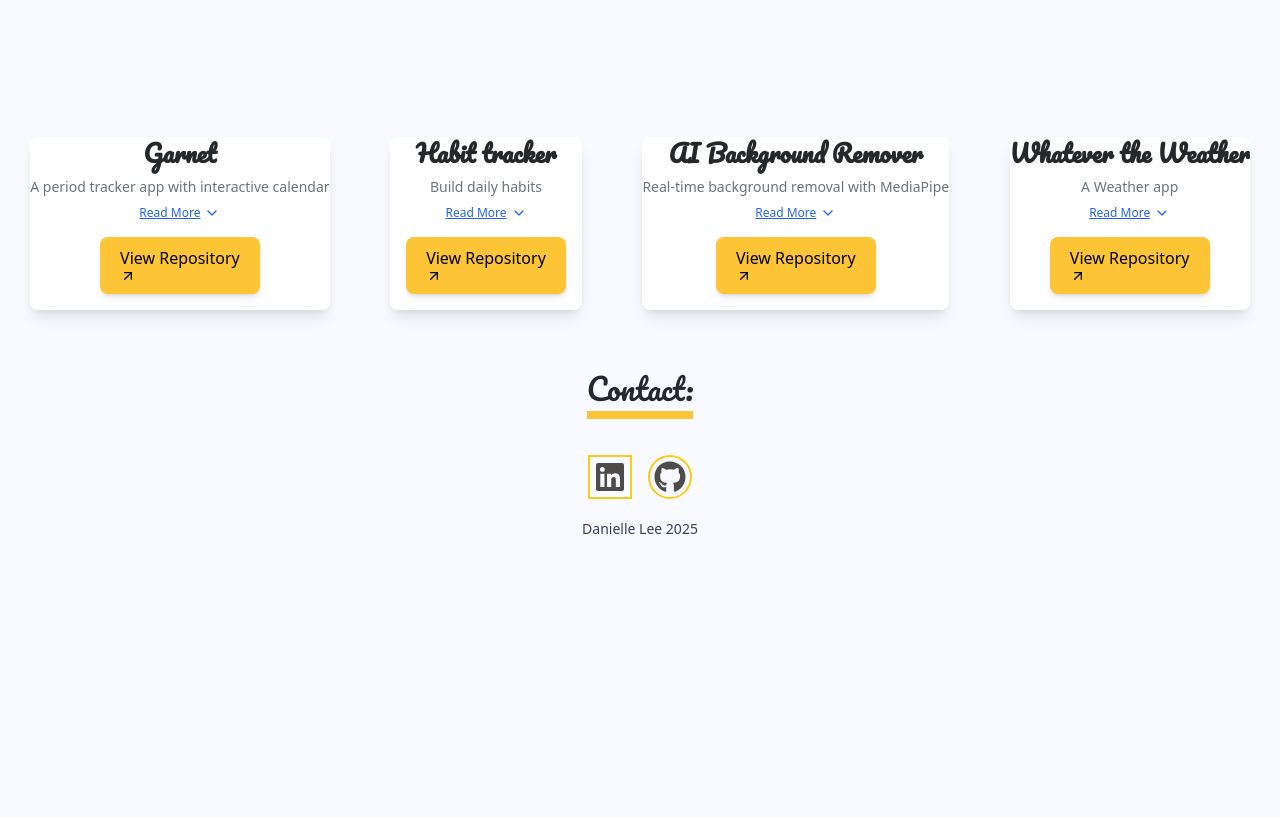
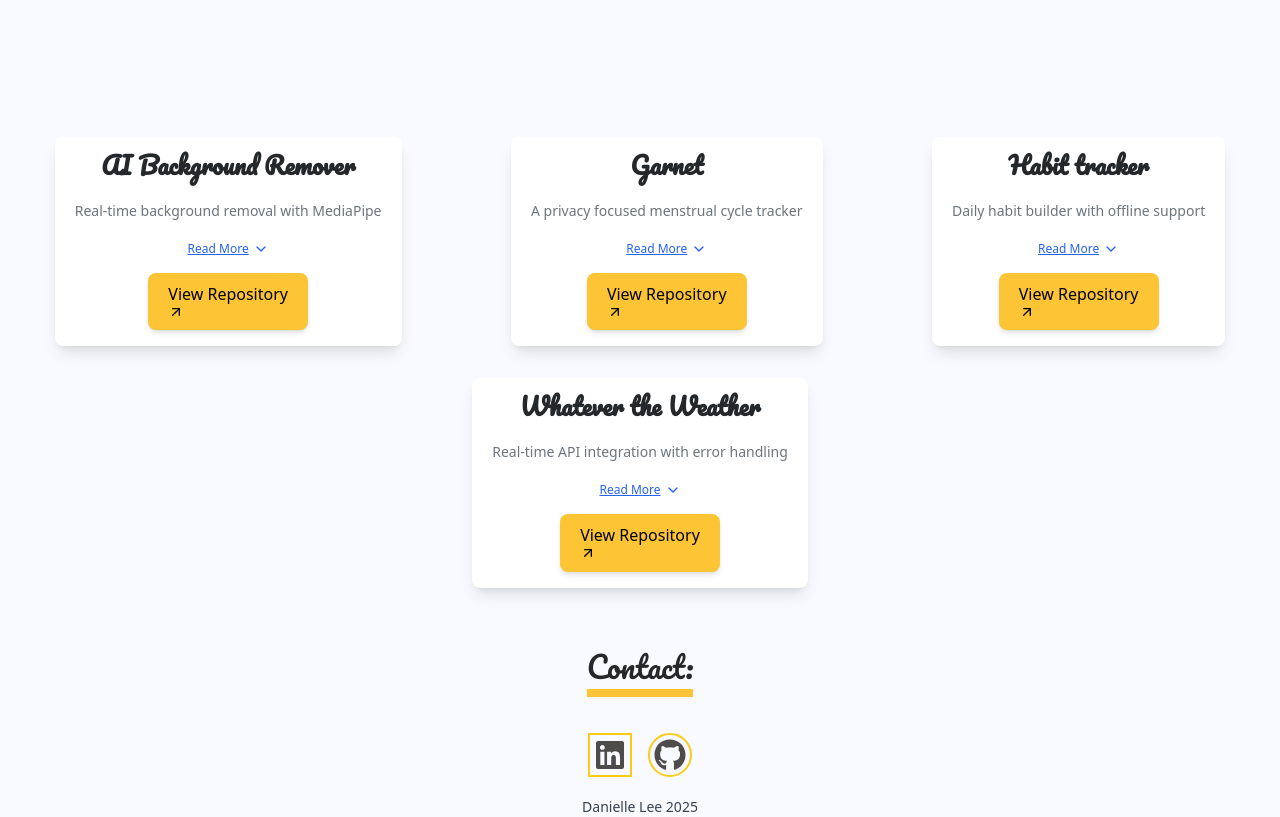
Before and after one commit to Danielle73/Danielle-React-Portfolio, a React (Vite) app in the folder my-portfolio/: page / in a window 1280 px wide. Shown: the part 1400-2217 px from the top of the page. Before the commit the page ends 1939 px from the top, so only its background shows below. Built offline with nearby package versions, Linux system fonts and the light colour scheme.

Commit message:
chore: refresh and update projects and project descriptions showcased

```diff
--- a/my-portfolio/src/components/ProjectCard.jsx
+++ b/my-portfolio/src/components/ProjectCard.jsx
@@ -27,12 +27,12 @@ const ProjectCard = ({
 
 {/* project title */}
 
-<h3 className="text-2xl font-bold font-[Pacifico] text-[var(--primary-text)] text-center">
+<h3 className="text-2xl font-bold font-[Pacifico] text-[var(--primary-text)] text-center m-3">
   {title}
 </h3>
 
 {/* Project Description */}
-<p className="text-[var(--secondary-text)] text-sm text-center mt-2">
+<p className="text-[var(--secondary-text)] text-sm text-center m-5">
 {description}
 </p>
 
--- a/my-portfolio/src/components/ProjectsGrid.jsx
+++ b/my-portfolio/src/components/ProjectsGrid.jsx
@@ -11,44 +11,18 @@ function ProjectsGrid(){
     </h2>
     <div className="flex flex-wrap mt-28">
 
-  <ProjectCard
-  title="Garnet"
-  description="A period tracker app with interactive calendar"
-  details={`
-    🧰 Stack: React, TypeScript, Vite, shadcn/ui, Tailwind CSS, React Router.\n
-    📖 Summary: Garnet is a period tracking app that lets users log their menstrual cycle and view their history through an interactive calendar.\n
-    🎯 Highlights: To build a real-world product while improving my skills in React, TypeScript, UI architecture, state management, and routing.\n
-    🧑‍💻 My Role: Designed the UI, set up the React/TypeScript architecture, implemented calendar logging, built a multi-screen flow (Home → Tracker → History), and structured reusable components.\n
-    🚧 Challenge: Handling multi-step period logging (start → end), syncing data across screens, managing date ranges for calendar highlighting, and organizing state to avoid prop-drilling.\n
-    ✅ Result: A functioning MVP with a home screen, calendar tracker, date-range highlighting, and a dedicated history screen — ready for future features like insights, predictions, and a backend.
-  `}
-  repoUrl="https://github.com/Danielle73/Garnet"
-/>
-
- <ProjectCard
-      title="Habit tracker"
-      description="Build daily habits"
-      details={`
-        🧰 Stack: React, Typescript, Vite, Tailwind, JavaScript, HTML, CSS.\n
-        📖 Summary: A Habit tracker for users to build and categorise habits to complete daily.\n
-        🎯 Purpose: To explore React and PWA development.\n
-        🧑‍💻 My Role: Developed app idea and UI/UX.\n
-        🚧 Challenge: Ongoing updates and features for users.\n
-        ✅ Result: Produced a PWA that can be accessed offline and is Mobile friendly.`}
-
-      //imageUrl="src/assets/SimonGame.png"
-      repoUrl="https://github.com/Danielle73/habit-tracker"
-    />
 
   <ProjectCard
   title="AI Background Remover"
   description="Real-time background removal with MediaPipe"
   details={`
-      🧰 Stack: Next.js • React • MediaPipe • TensorFlow.js • Canvas API. \n
-      📖 Summary:
-      Browser-based image processing tool leveraging Google's MediaPipe for real-time background removal. Demonstrates integration of pre-trained ML models for client-side computer vision tasks. \n
+      Stack: Next.js • React • MediaPipe • TensorFlow.js • Canvas API. \n
+      Summary:
+      Browser-based image processing tool leveraging Google's MediaPipe for real-time background removal.
+      Demonstrates integration of pre-trained ML models for client-side computer vision tasks. \n
       Built following MediaPipe documentation to understand ML model integration in production web apps. \n
-      🎯 Highlights:
+
+      Highlights:
       • Integrated Google's MediaPipe Selfie Segmentation model for accurate person detection. \n
       • Implemented Canvas API for pixel-level image processing and composition. \n
       • Optimized client-side performance for real-time processing without backend dependencies. \n
@@ -56,17 +30,40 @@ function ProjectsGrid(){
       repoUrl="https://github.com/Danielle73/mediapipe-background-remover"
 />
 
+  <ProjectCard
+  title="Garnet"
+  description="A privacy focused menstrual cycle tracker"
+  details={`
+    Stack: React • TypeScript • Tailwind CSS • shadcn/ui
+    Summary: Garnet is a client-side period tracking app that keeps the user data local on the user's device.
+    No servers, accounts or tracking, Garnet provides private cycle logging and history visualisaton through an interactive calendar.
+  `}
+  repoUrl="https://github.com/Danielle73/Garnet"
+/>
+
+
+ <ProjectCard
+      title="Habit tracker"
+      description="Daily habit builder with offline support"
+      details={`
+        Stack: React • Typescript • Vite • Tailwind • HTML • CSS.\n
+        Summary: A Progressive Web App for building daily habbits with offline-first architecture.\n
+        Can be installed on any device for native app-like experience with full offline functionality.
+            `}
+
+      //imageUrl="src/assets/SimonGame.png"
+      repoUrl="https://github.com/Danielle73/habit-tracker"
+    />
+
+
    <ProjectCard
       title="Whatever the Weather"
-      description="A Weather app"
+      description="Real-time API integration with error handling"
       details={`
-        🧰 Stack: JavaScript, HTML, CSS, OpenWeatherMap API\n
-        📖 Summary: A weather dashboard that lets users search for real-time weather data by city.\n
-        🎯 Purpose: Practice working with external APIs, asynchronous JavaScript, and dynamic DOM updates.\n
-        🧑‍💻 My Role: Built the entire app from scratch, including API integration, UI layout, and error handling.\n
-        🚧 Challenge: Handling API errors gracefully (e.g., invalid city names) and displaying fallback states.\n
-        ✅ Result: Created a clean, responsive interface with accurate weather updates and smooth user interactions.`}
-
+        Stack: React • TypeScript • Axios • OpenWeather API\n
+        Summary:
+        A Client-side application demonstrating RESTful API integration, asynchronous JavaScript, and error handling for invalid inputs and network failures.\n
+        `}
       //imageUrl="/src/assets/Mission-Possible.png"
       repoUrl="https://github.com/Danielle73/Weather_App"
     />
```
